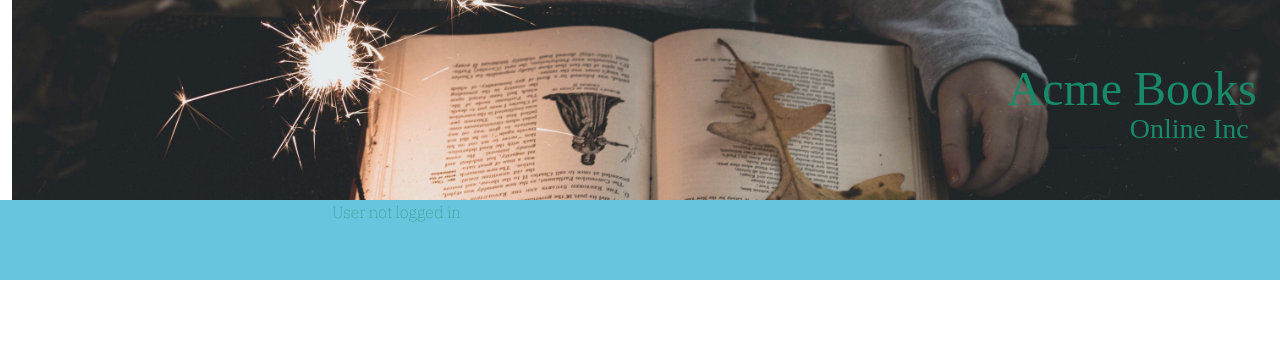
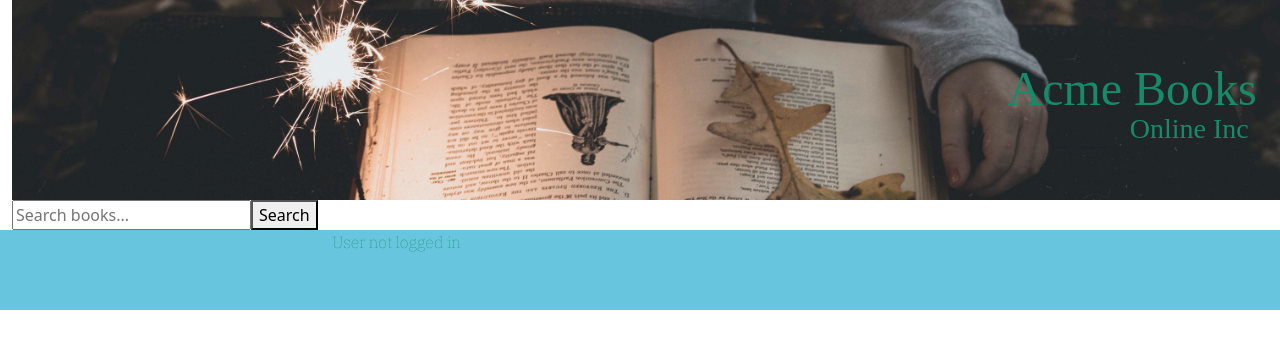
Before and after one commit to Midnight-Sighs/E-Commerce_Acme_Books_Front_End, a React (Create React App) app: page / in a window 1280 px wide. Shown: the top 348 px of the page. Built offline with nearby package versions, Linux system fonts and the light colour scheme.

Commit message:
made searchbar

```diff
--- a/src/App.js
+++ b/src/App.js
@@ -9,6 +9,7 @@ import Header from './Components/Header/Header'
 import Anon from './Pages/AnonPage/Anon'
 import LoginPage from './Pages/LoginPage/LoginPage'
 import RegisterPage from './Pages/RegisterPage/RegisterPage'
+import SearchBar from './Components/SearchBar/SearchBar';
 
 
 const history = createHistory();
@@ -83,6 +84,9 @@ getCurrentUser = async () => {
           <Col><Header/></Col>
         </Row>
         <Row>
+          <SearchBar />
+        </Row>
+        <Row>
           <Col sm={3}><NavBar/></Col>
 
           <Col sm={9}>
@@ -99,7 +103,6 @@ getCurrentUser = async () => {
               exact path='/register'
               render={() => <RegisterPage register={this.register}/>}
               />
-
             </Switch>
           </Router>
           </Col>
--- /dev/null
+++ b/src/Components/SearchBar/SearchBar.jsx
@@ -0,0 +1,38 @@
+import react, {Component} from 'react'
+
+class SearchBar extends Component {
+    constructor(props) {
+        super(props);
+        this.state = {
+            searchTerm : '',
+        }
+    }
+
+    handleChange = (event) =>{
+        this.setState({
+            searchTerm : event.target.value
+        })
+    }
+
+    handleSubmit = (event) =>{
+        event.preventDefault();
+        this.props.formSubmission(this.state)
+    }
+
+    render() {
+        return (
+            <form onSubmit={this.handleSubmit}>
+                <label htmlFor="header-search"></label>
+                <input
+                    type="text"
+                    id="header-search"
+                    placeholder="Search books..."
+                    name="s"
+                />
+                <button type="submit">Search</button>
+            </form>
+        )
+    }
+}
+
+export default SearchBar;
```
